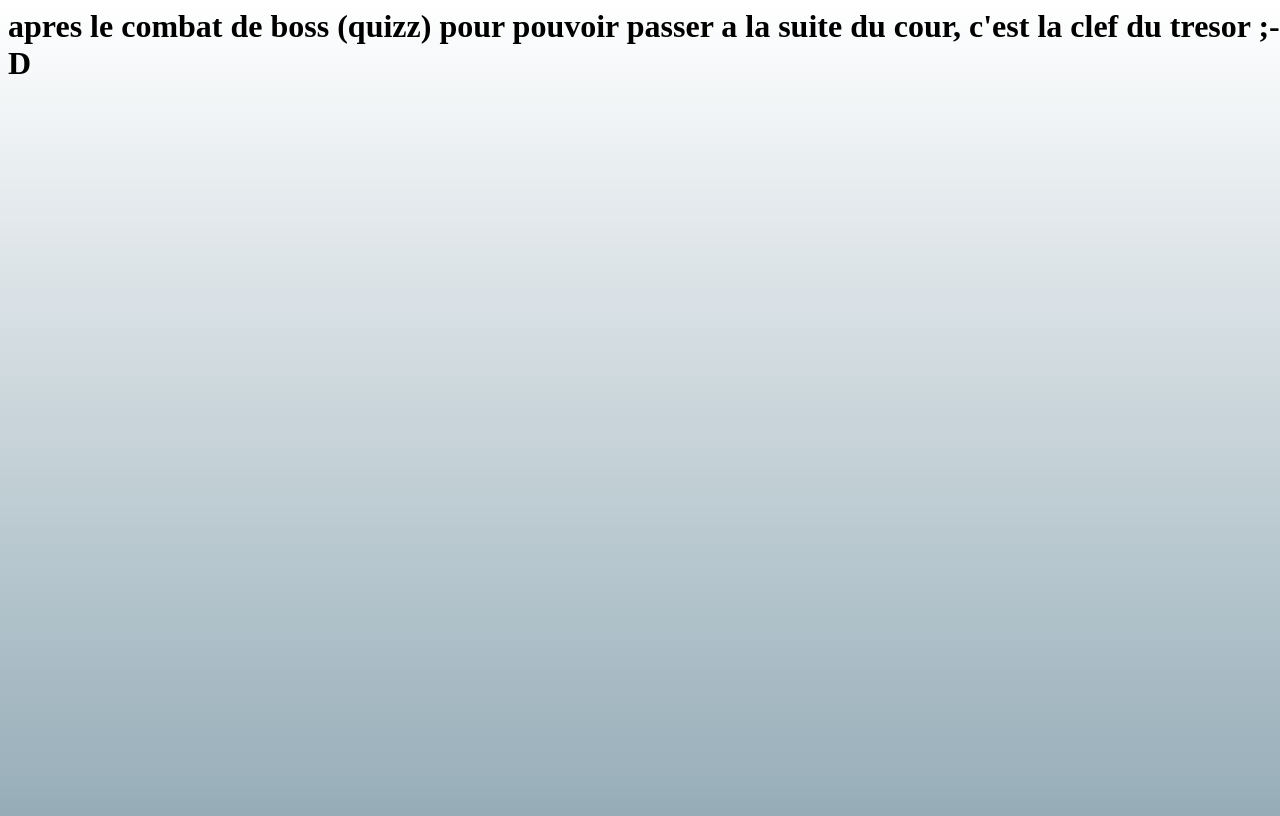
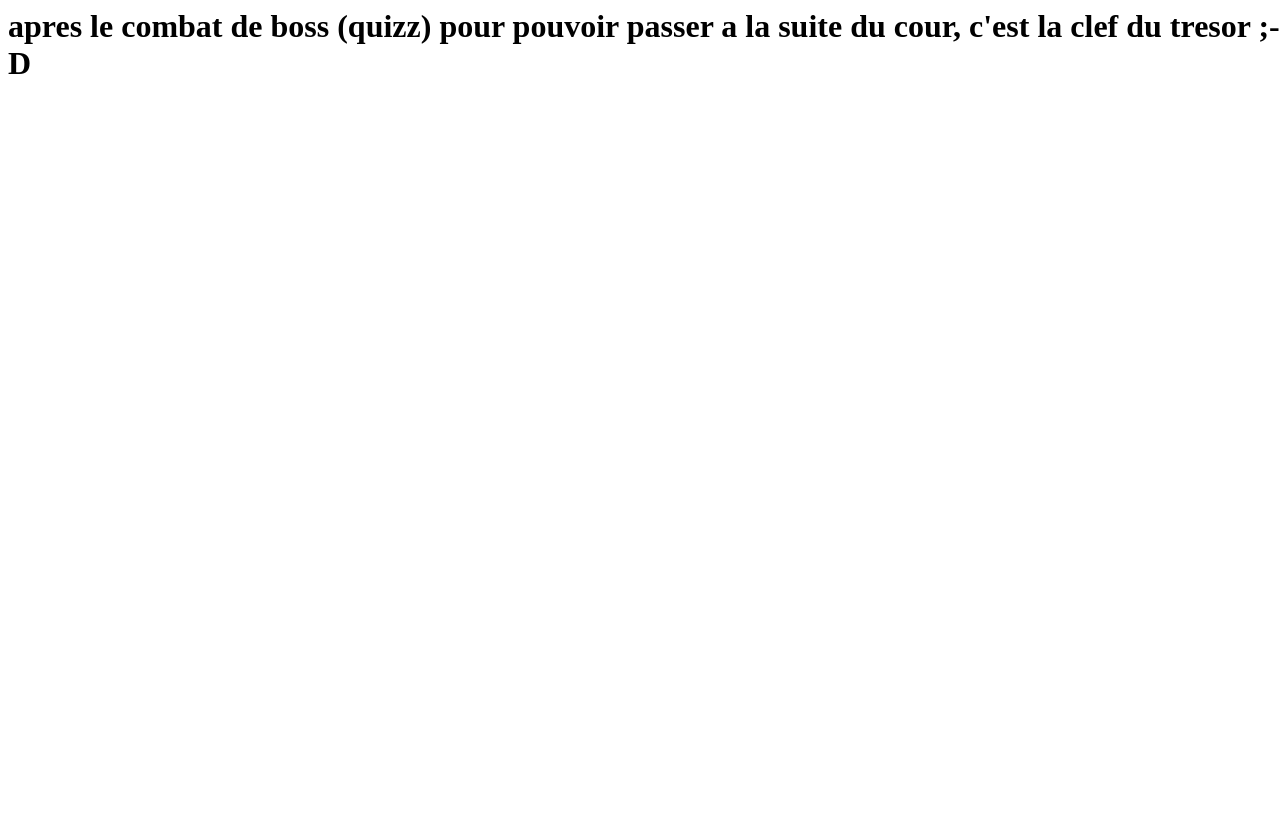
Before and after one commit to VNicolasNSI/sitensi, a PHP site: page /code.html in a window 1280 px wide. Run offline with PHP 8.4, Linux system fonts and the light colour scheme.

Commit message:
blanc degeu

```diff
--- a/SiteNSISamuel/base.css
+++ b/SiteNSISamuel/base.css
@@ -2,14 +2,14 @@ body {
 	background-color: #fff;
 	overflow: auto;
 	width: 100%;
-	background: linear-gradient(white, #96ADB8);
+	background: linear-gradient(white);
 
 }
 .body2 {
 	background-color: #fff;
 	overflow: auto;
 	width: 100%;
-	background: linear-gradient(white, #96ADB8);
+	background: linear-gradient(white);
 	height: 100%;
 
 }
```
